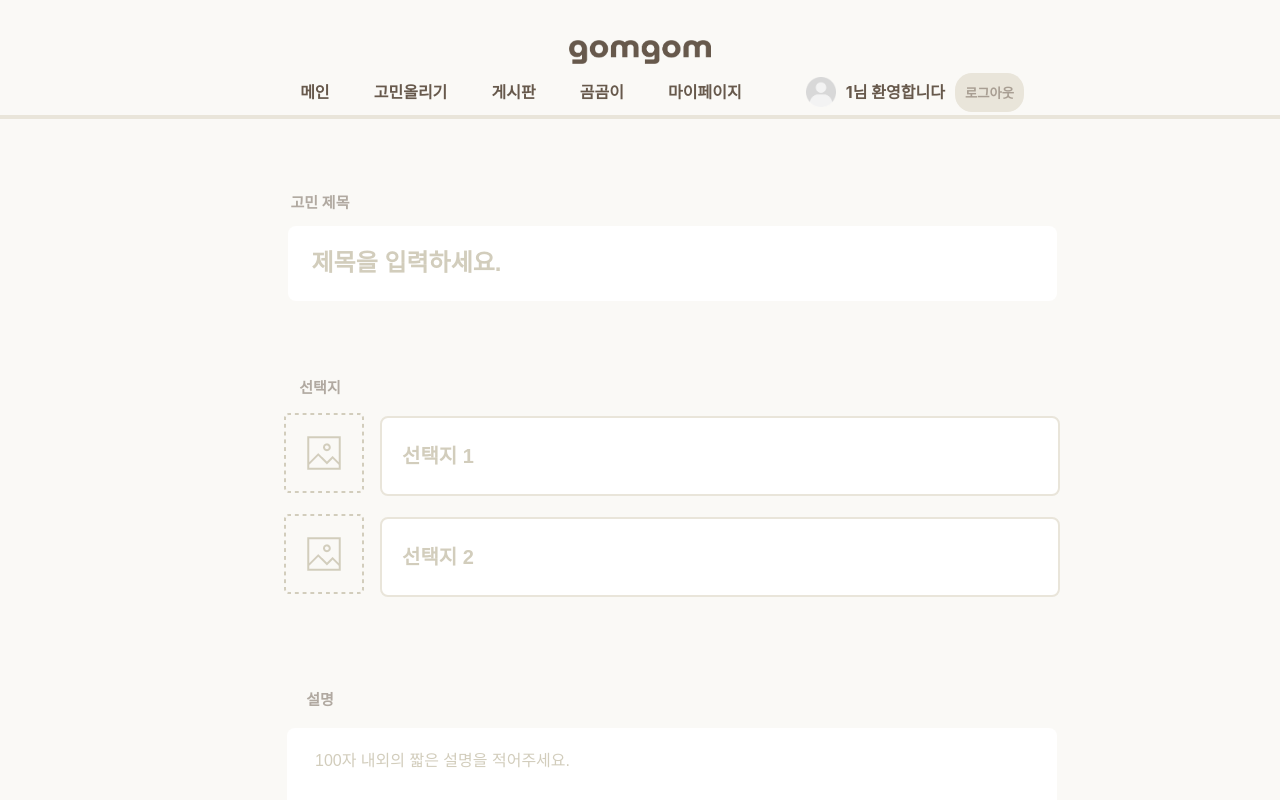
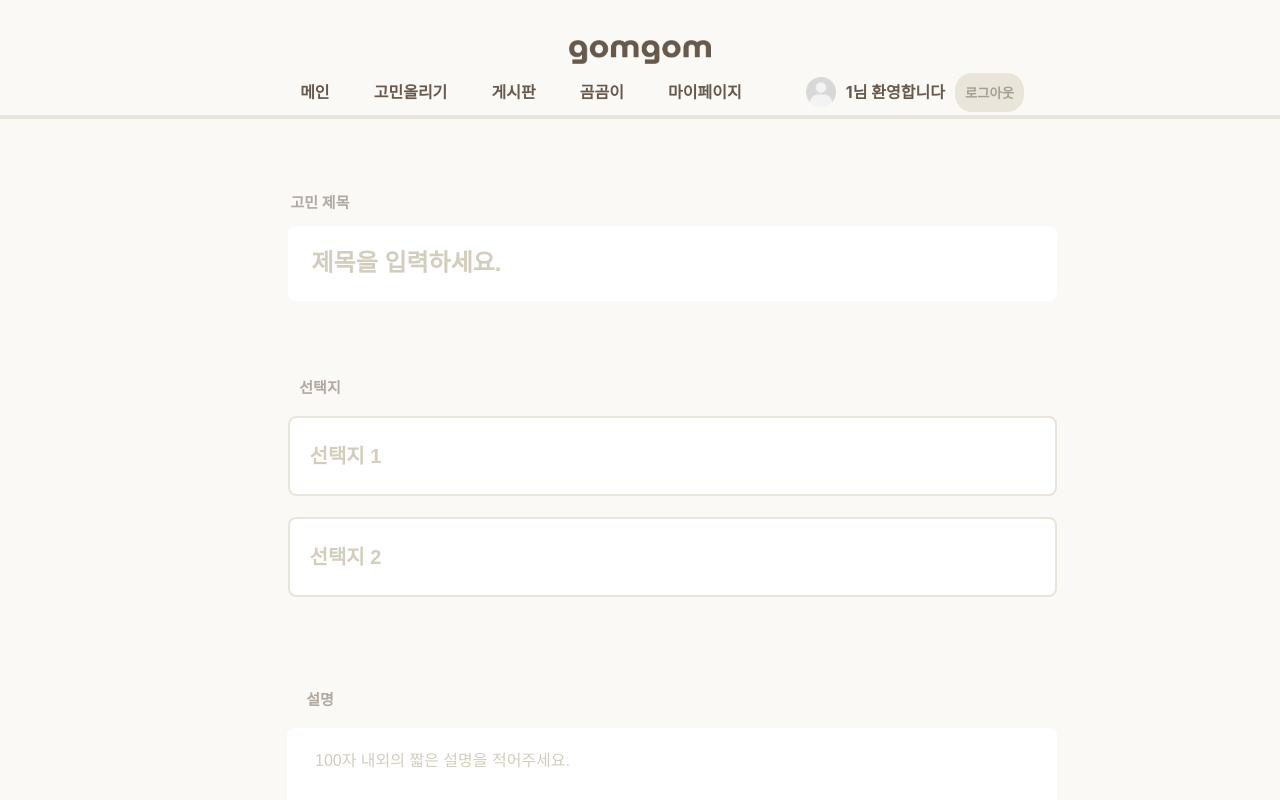
Before and after one commit to TeamBeeear/WebFrameWork, a React (Create React App) app in the folder gomgom/: page /post in a window 1280 px wide. Shown: the top 800 px of the page. Built offline with nearby package versions, Linux system fonts and the light colour scheme; sample sign-in values are in the browser's storage.

Commit message:
Feat: 고민 올리기 이미지 업로드 삭제

```diff
--- a/gomgom/src/components/GominPost/WorryOption.jsx
+++ b/gomgom/src/components/GominPost/WorryOption.jsx
@@ -1,11 +1,8 @@
 import React from "react";
-import WorryOuterImg from "../../img/worryDefaultImg1.png";
-import WorryInnerImg from "../../img/worryDefaultImg2.png";
 
-const WorryOption = ({ id, outerImageStyle, handleImageUpload, optionImage,
-                        setSelectionContent, placeholder }) => {
+const WorryOption = ({ id, setSelectionContent, placeholder }) => {
     const worryOptionStyle = {
-        width: "654px",
+        width: "743px",
         height: "74px",
         background: "white",
         border: "2px solid #E9E5DA",
@@ -23,36 +20,8 @@ const WorryOption = ({ id, outerImageStyle, handleImageUpload, optionImage,
         wordWrap: "break-word",
     };
 
-    const innerImageStyle = {
-        width: "36px",
-        height: "36px",
-        position: "absolute",
-        top: "50%",
-        left: "50%",
-        transform: "translate(-50%, -50%)",
-    };
-
     return (
         <div style={{ display: 'flex', flexDirection: 'row', marginLeft: '4rem' }}>
-          <div
-            className="option-img"
-            style={outerImageStyle}
-            onClick={() => document.getElementById(`fileInput${id}`).click()}>
-            {optionImage ? (
-              <img src={optionImage} style={outerImageStyle} alt="Selected Image" />
-            ) : (
-              <>
-                <img src={WorryOuterImg} alt="Outer Image" />
-                <img src={WorryInnerImg} alt="Inner Image" style={innerImageStyle} />
-              </>
-            )}
-            <input
-              type="file"
-              id={`fileInput${id}`}
-              style={{ display: "none" }}
-              accept="image/*"
-              onChange={handleImageUpload} />
-          </div>
           <input
             type="input"
             className={`worry-option-${id}`}
--- a/gomgom/src/pages/Post.jsx
+++ b/gomgom/src/pages/Post.jsx
@@ -29,27 +29,9 @@ const Post = () => {
     const userId = sessionStorage.getItem("userId");
     const [firstSelectionContent, setFirstSelectionContent] = useState("");
     const [secondSelectionContent, setSecondSelectionContent] = useState("");
-    const [optionImage1, setOptionImage1] = useState(null);
-    const [optionImage2, setOptionImage2] = useState(null);
     const navigate = useNavigate();
     const [selectedOption, setSelectedOption] = React.useState(null); // 카테고리 상태값
     const boardId = selectedOption;
-
-    const handleImageUpload1 = (event) => {
-        const file = event.target.files[0];
-        if (file) {
-            const imageURL = URL.createObjectURL(file);
-            setOptionImage1(imageURL);
-        }
-    };
-
-    const handleImageUpload2 = (event) => {
-        const file = event.target.files[0];
-        if (file) {
-            const imageURL2 = URL.createObjectURL(file);
-            setOptionImage2(imageURL2);
-        }
-    };
 
     const handlePostClick = async (e) => {
         e.preventDefault();
@@ -78,22 +60,11 @@ const Post = () => {
         } catch (error) {
             console.error("게시글 작성 실패:", error); // 오류 처리
         }
-        navigate("/post-complete");
     };
 
     const handleOptionChange = (value) => {
       setSelectedOption(value.id);
     }
-
-    const outerImageStyle = {
-        width: "80px",
-        height: "80px",
-        position: "relative",
-        marginBottom: "17px",
-        marginRight: "1rem",
-        borderRadius: "6px",
-        marginTop: "2px"
-      };
 
     return (
         <div>
@@ -105,17 +76,11 @@ const Post = () => {
                 <WorryTitle titleText={"선택지"} />
                 <WorryOption
                     id={1}
-                    outerImageStyle={outerImageStyle}
-                    handleImageUpload={handleImageUpload1}
-                    optionImage={optionImage1}
                     setSelectionContent={setFirstSelectionContent}
                     placeholder="선택지 1"
                 />
                 <WorryOption
                     id={2}
-                    outerImageStyle={outerImageStyle}
-                    handleImageUpload={handleImageUpload2}
-                    optionImage={optionImage2}
                     setSelectionContent={setSecondSelectionContent}
                     placeholder="선택지 2"
                 />
```
